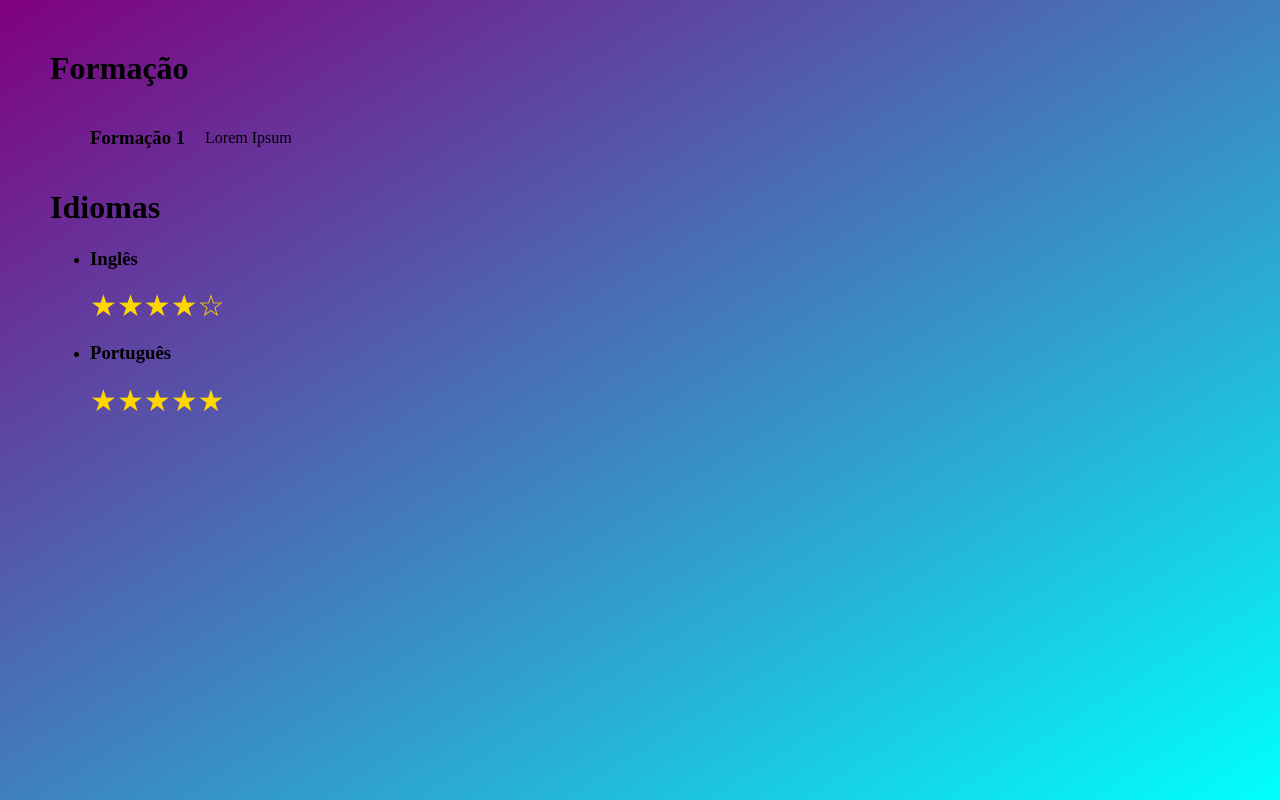
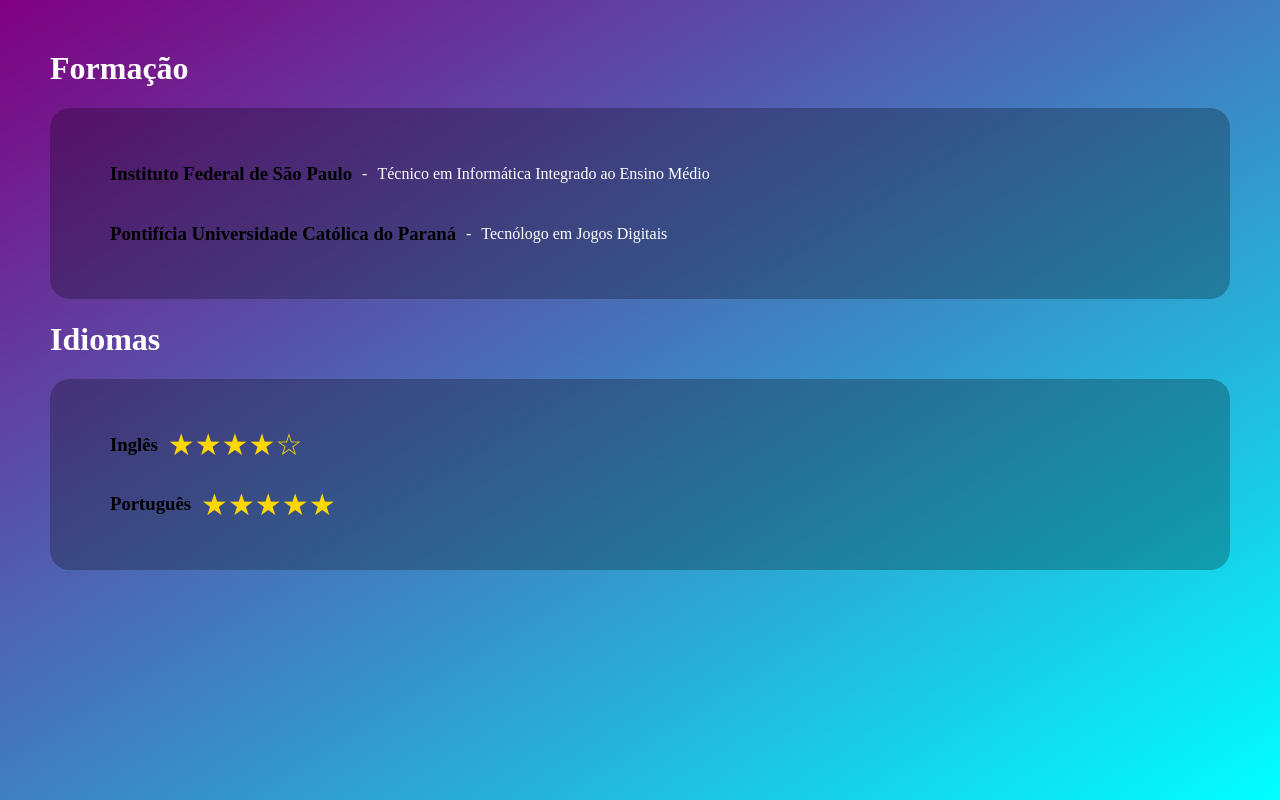
Before and after one commit to mvbertos/mvbertos.github.io, a plain HTML site: page html/education.html in a window 1280 px wide. Drawn offline with Linux system fonts and the light colour scheme.

Commit message:
adicionado estilo para as paginas

```diff
--- a/css/defaultStyle.css
+++ b/css/defaultStyle.css
@@ -6,6 +6,28 @@ html {
   background-size: fill;
 }
 
+h1{
+  color:white
+}
+
+a{
+  color: white;
+}
+
+p{
+  color: white;
+}
+
+label{
+  color: white;
+}
+
+div{
+  padding: 20px;
+  background-color: rgba(0, 0, 0, 0.26);
+  border-radius: 20px;
+}
+
 body {
   margin: 50px;
 }
--- a/html/education.html
+++ b/html/education.html
@@ -3,15 +3,13 @@
   <head>
     <meta charset="UTF-8" />
     <meta name="viewport" content="width=device-width, initial-scale=1.0" />
-    <link rel="stylesheet" href="../css/defaultStyle.css">
+    <link rel="stylesheet" href="../css/defaultStyle.css" />
     <title>Formação</title>
     <style>
       .listSchooling li {
         display: flex;
-        gap: 20px;
+        gap: 10px;
         align-items: center;
-      }
-      .listLanguages {
       }
       .stars {
         color: gold;
@@ -23,16 +21,25 @@
     <header>
       <h1>Formação</h1>
     </header>
+    <div>
       <ul class="listSchooling">
         <li>
-        <h3>Formação 1</h3>
-        <p>Lorem Ipsum</p>
+          <h3>Instituto Federal de São Paulo</h3>
+          <p>-</p>
+          <p>Técnico em Informática Integrado ao Ensino Médio</p>
+        </li>
+        <li>
+          <h3>Pontifícia Universidade Católica do Paraná</h3>
+          <p>-</p>
+          <p>Tecnólogo em Jogos Digitais</p>
         </li>
       </ul>
+    </div>
     <header>
       <h1>Idiomas</h1>
     </header>
-    <ul>
+    <div>
+      <ul class="listSchooling">
         <li>
           <h3>Inglês</h3>
           <span class="stars">★★★★☆</span>
@@ -42,5 +49,6 @@
           <span class="stars">★★★★★</span>
         </li>
       </ul>
+    </div>
   </body>
 </html>
```
Also changed, not shown: html/contact.html (+6 -1 lines), html/index.html (+4 -3 lines), html/portifolio.html (+6 -5 lines). Lines whose indentation alone changed are shown as unchanged.
